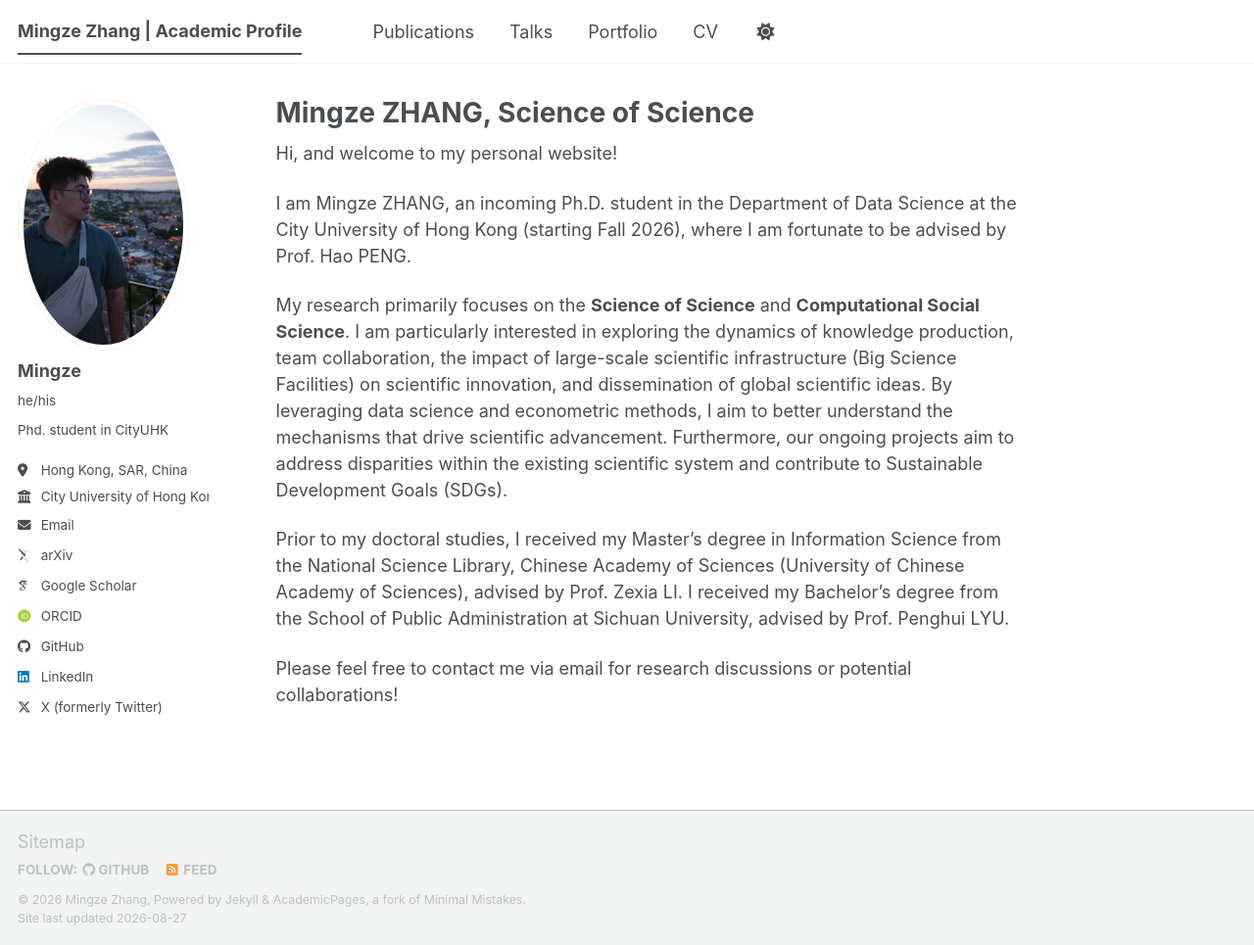
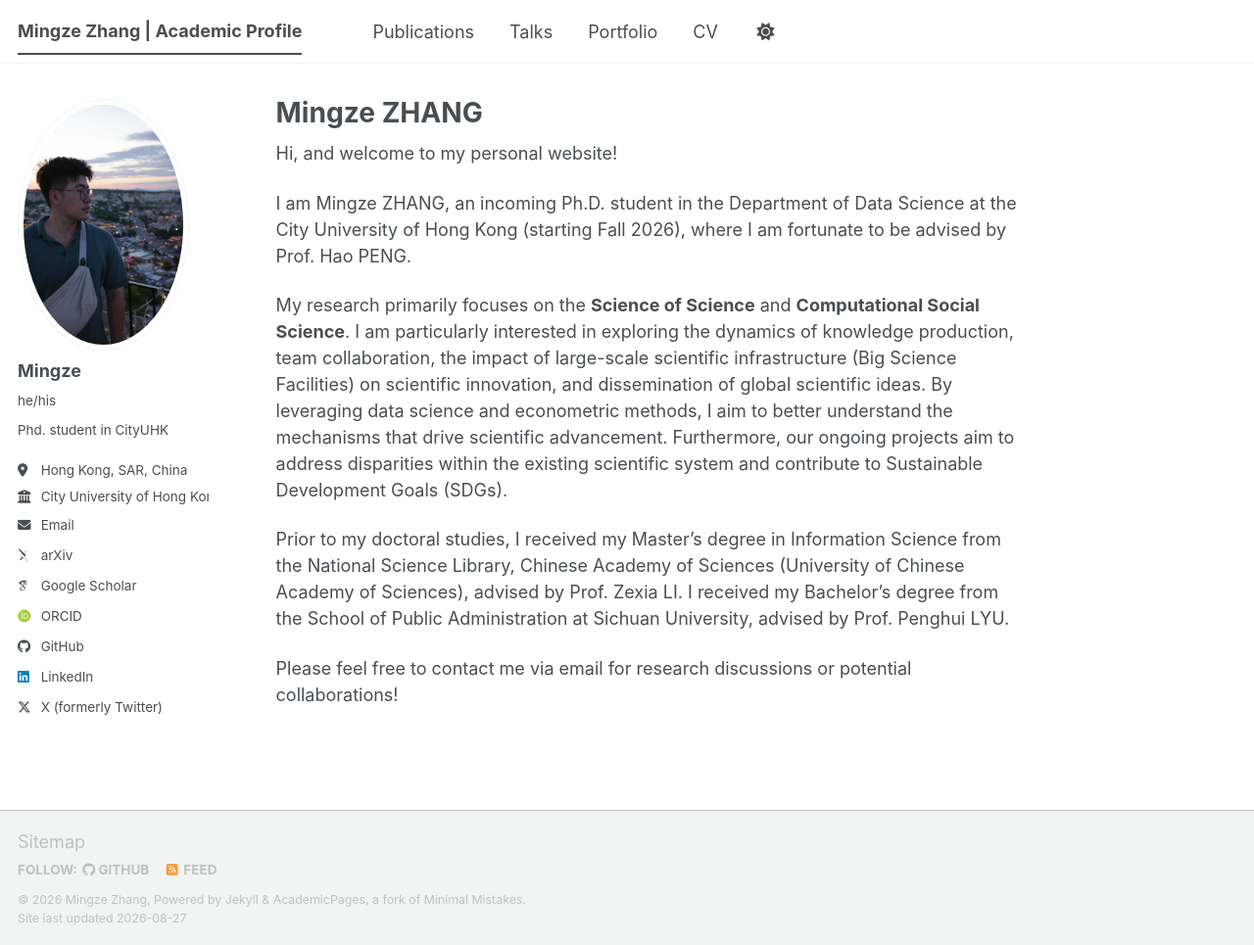
Before and after one commit to zhangmingze-ss/zhangmingze-ss.github.io, a Jekyll site: the page built from _pages/about.md, in a window 1280 px wide and 965 px high. Shown: the whole window at 98% size. Built offline with Jekyll 4.4.1, drawn with Linux system fonts in a browser that asks for light colours; some web fonts are replaced; a script bundle is joined from its source files by our own code; library files that are not in the unit come from our copies.

Commit message:
Update about.md

```diff
--- a/_pages/about.md
+++ b/_pages/about.md
@@ -1,6 +1,6 @@
 ---
 permalink: /
-title: "Mingze ZHANG, Science of Science"
+title: "Mingze ZHANG"
 author_profile: true
 redirect_from:
   - /about/
```
